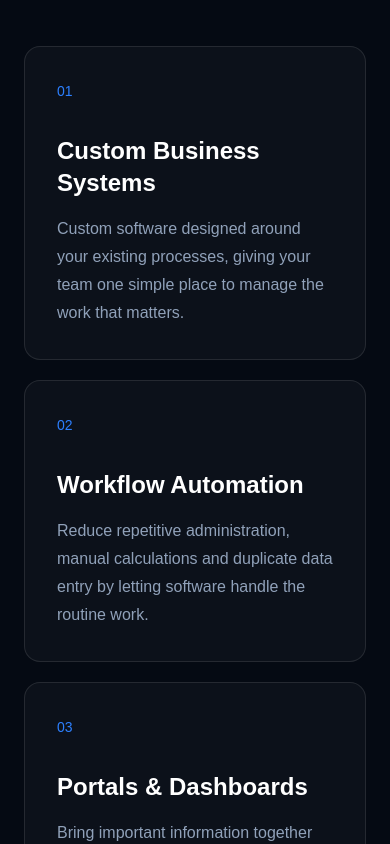
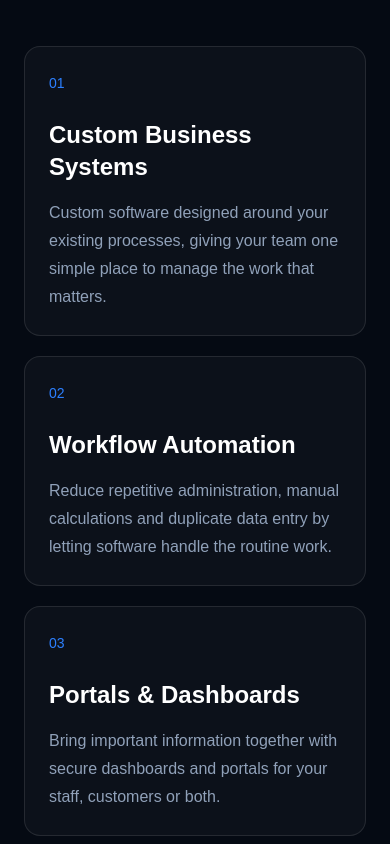
Before and after one commit to EuanPollock/plk-systems, a Next.js app: page / in a window 390 px wide. Shown: the part 2340-3184 px from the top of the page. Built offline with nearby package versions, Linux system fonts and the light colour scheme; no server answers.

Commit message:
Refine mobile service card spacing

```diff
--- a/app/page.tsx
+++ b/app/page.tsx
@@ -202,10 +202,10 @@ async function handleSubmit(event: React.FormEvent<HTMLFormElement>) {
 
     <div className="mt-16 grid gap-5 md:grid-cols-2">
 
-      <div className="group rounded-2xl border border-white/10 bg-white/[0.03] p-8 transition duration-300 hover:border-blue-500/40 hover:bg-white/[0.05]">
+      <div className="group rounded-2xl border border-white/10 bg-white/[0.03] p-6 sm:p-8 transition duration-300 hover:border-blue-500/40 hover:bg-white/[0.05]">
         <span className="text-sm font-medium text-blue-500">01</span>
 
-        <h3 className="mt-8 text-2xl font-semibold">
+        <h3 className="mt-6 text-2xl font-semibold sm:mt-8">
           Custom Business Systems
         </h3>
 
@@ -215,10 +215,10 @@ async function handleSubmit(event: React.FormEvent<HTMLFormElement>) {
         </p>
       </div>
 
-      <div className="group rounded-2xl border border-white/10 bg-white/[0.03] p-8 transition duration-300 hover:border-blue-500/40 hover:bg-white/[0.05]">
+      <div className="group rounded-2xl border border-white/10 bg-white/[0.03] p-6 sm:p-8 transition duration-300 hover:border-blue-500/40 hover:bg-white/[0.05]">
         <span className="text-sm font-medium text-blue-500">02</span>
 
-        <h3 className="mt-8 text-2xl font-semibold">
+        <h3 className="mt-6 text-2xl font-semibold sm:mt-8">
           Workflow Automation
         </h3>
 
@@ -228,10 +228,10 @@ async function handleSubmit(event: React.FormEvent<HTMLFormElement>) {
         </p>
       </div>
 
-      <div className="group rounded-2xl border border-white/10 bg-white/[0.03] p-8 transition duration-300 hover:border-blue-500/40 hover:bg-white/[0.05]">
+      <div className="group rounded-2xl border border-white/10 bg-white/[0.03] p-6 sm:p-8 transition duration-300 hover:border-blue-500/40 hover:bg-white/[0.05]">
         <span className="text-sm font-medium text-blue-500">03</span>
 
-        <h3 className="mt-8 text-2xl font-semibold">
+        <h3 className="mt-6 text-2xl font-semibold sm:mt-8">
           Portals & Dashboards
         </h3>
 
@@ -244,7 +244,7 @@ async function handleSubmit(event: React.FormEvent<HTMLFormElement>) {
       <div className="group rounded-2xl border border-white/10 bg-white/[0.03] p-8 transition duration-300 hover:border-blue-500/40 hover:bg-white/[0.05]">
         <span className="text-sm font-medium text-blue-500">04</span>
 
-        <h3 className="mt-8 text-2xl font-semibold">
+        <h3 className="mt-6 text-2xl font-semibold sm:mt-8">
           Booking & Management
         </h3>
 
```
